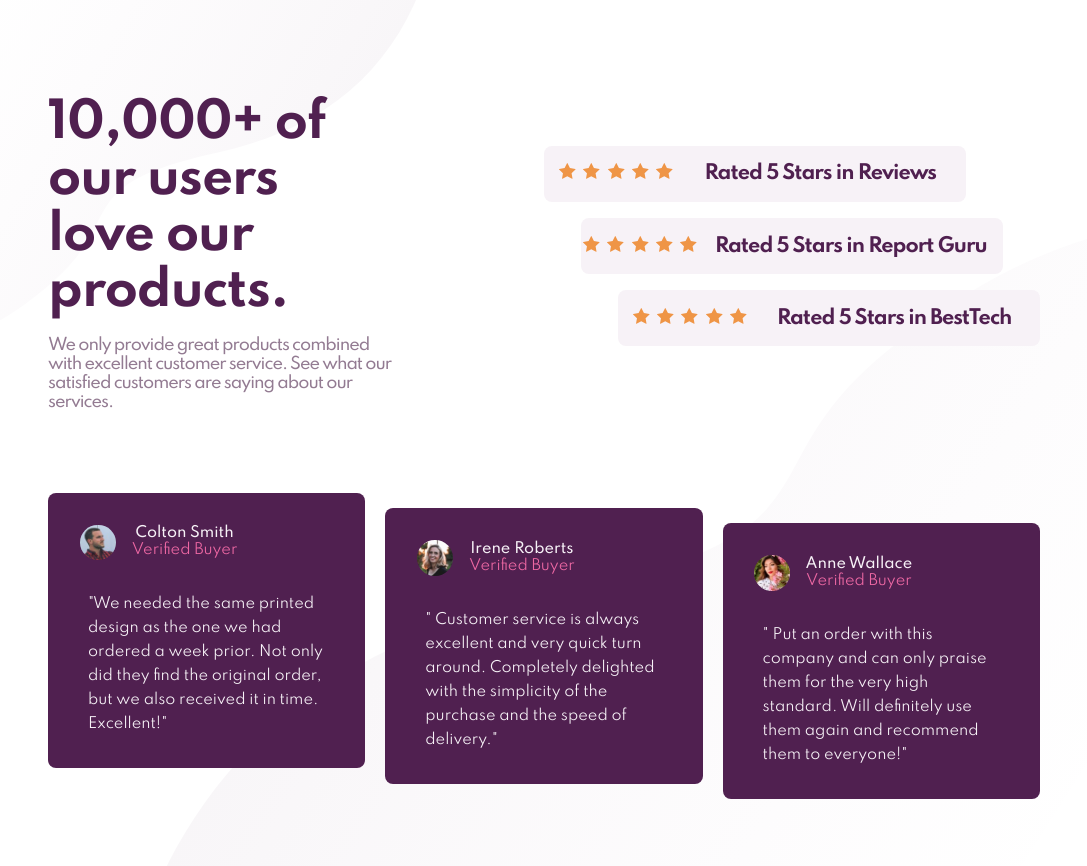
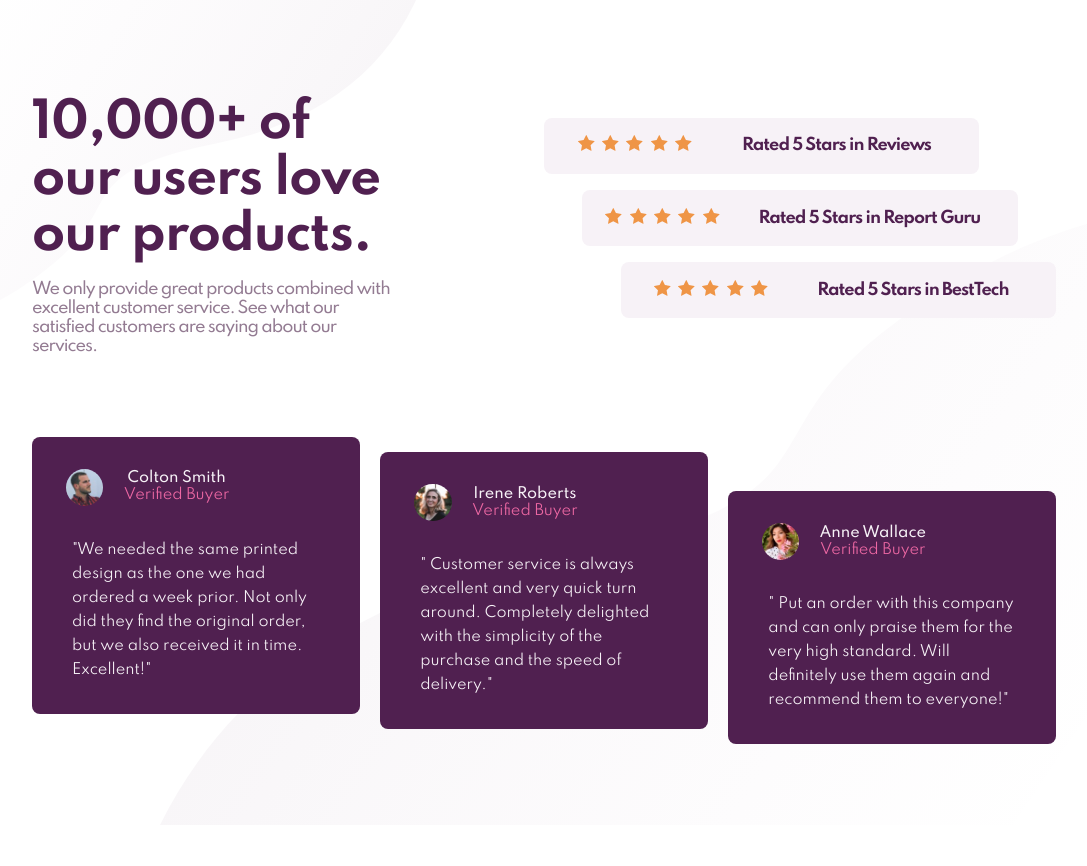
Before and after one commit to brunanunesbarros/social-proof-section-master, a plain HTML site: page index.html in a window 1280 px wide. Shown: the whole page, without its empty margins (96-1183 px from the left). After the commit the page ends 825 px from the top, so only its background shows below. Drawn offline with Linux system fonts and the light colour scheme.

Commit message:
correção de CSS

```diff
--- a/styles.css
+++ b/styles.css
@@ -154,7 +154,7 @@
         grid-template-areas: "header-content main"
                              "section section";
         justify-items: center;
-        padding: 2rem 9rem;
+        padding: 2rem 8rem;
     }
 
     .container .header-content {
@@ -208,7 +208,7 @@
     }
 
     .container main .content-main p {
-        font-size: 1.2rem;
+        font-size: 1rem;
 
         margin: 0 1rem;
     }
```
